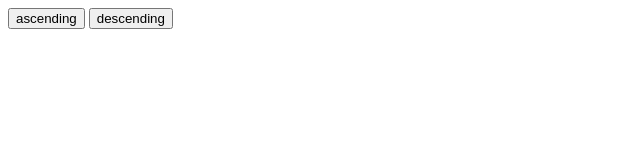
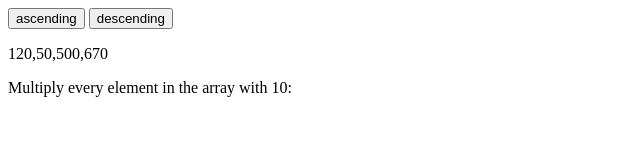
Before and after one commit to catarinaperei/Array-sorting-and-mapping-in-JS, a plain HTML site: page index.html in a window 1280 px wide. Shown: the whole page, without its empty margins (0-640 px from the left). Drawn offline with Linux system fonts and the light colour scheme.

Commit message:
Co-authored-by: suenyokabi <suenyokabi@users.noreply.github.com>

```diff
--- a/index.html
+++ b/index.html
@@ -22,5 +22,17 @@
             document.getElementById("p1").innerHTML = num;
         }
     </script>
+
+    <p id="product"></p>
+    <p>Multiply every element in the array with 10:</p>
+    <script>
+       var numbers=[12,5,50,67]
+
+        function myfunction(num) {
+            return num*10;
+        }
+        var newarray=numbers.map(myfunction);
+        document.getElementById("product").innerHTML=newarray
+    </script>
 </body>
 </html>
```
